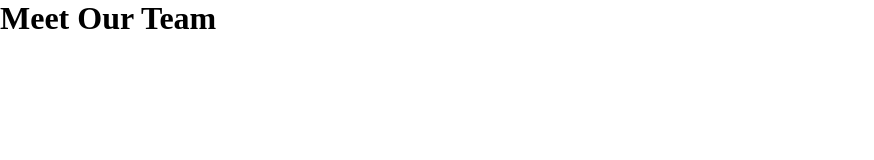
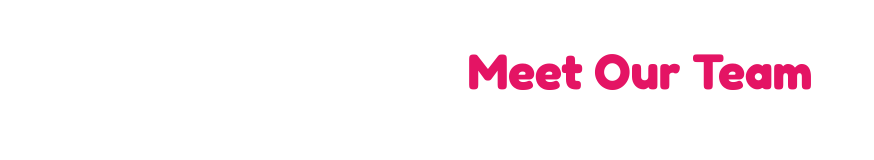
Before and after one commit to EmanueleBrusa/html-css-float-cards, a plain HTML site: page index.html in a window 1280 px wide. Shown: the whole page, without its empty margins (0-874 px from the left). Drawn offline with Linux system fonts and the light colour scheme.

Commit message:
[REFACTOR]

```diff
--- a/index.html
+++ b/index.html
@@ -11,7 +11,7 @@
 <body>
     <!--inizio header con titotolo-->
     <header>
-        <h1 id="titolo">Meet Our Team</h1>
+        <h1 class="titolo">Meet Our Team</h1>
     </header>
     <!--fine header-->
     <!--inizio main 1 riga e 6 colonne-->
```
